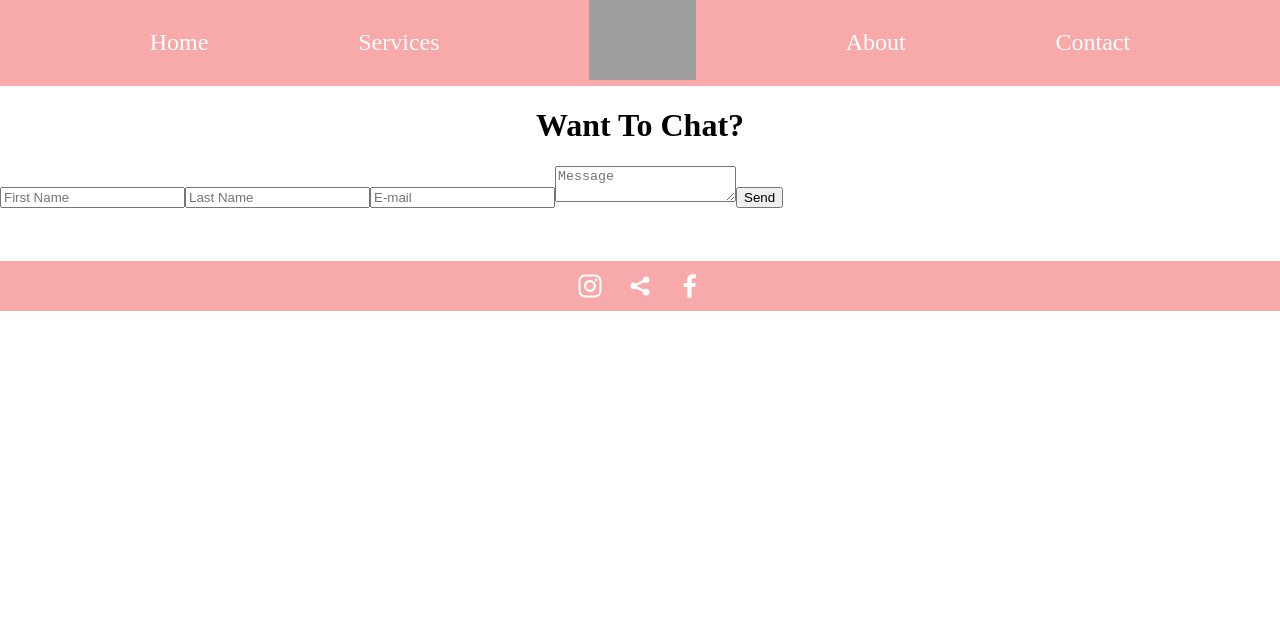
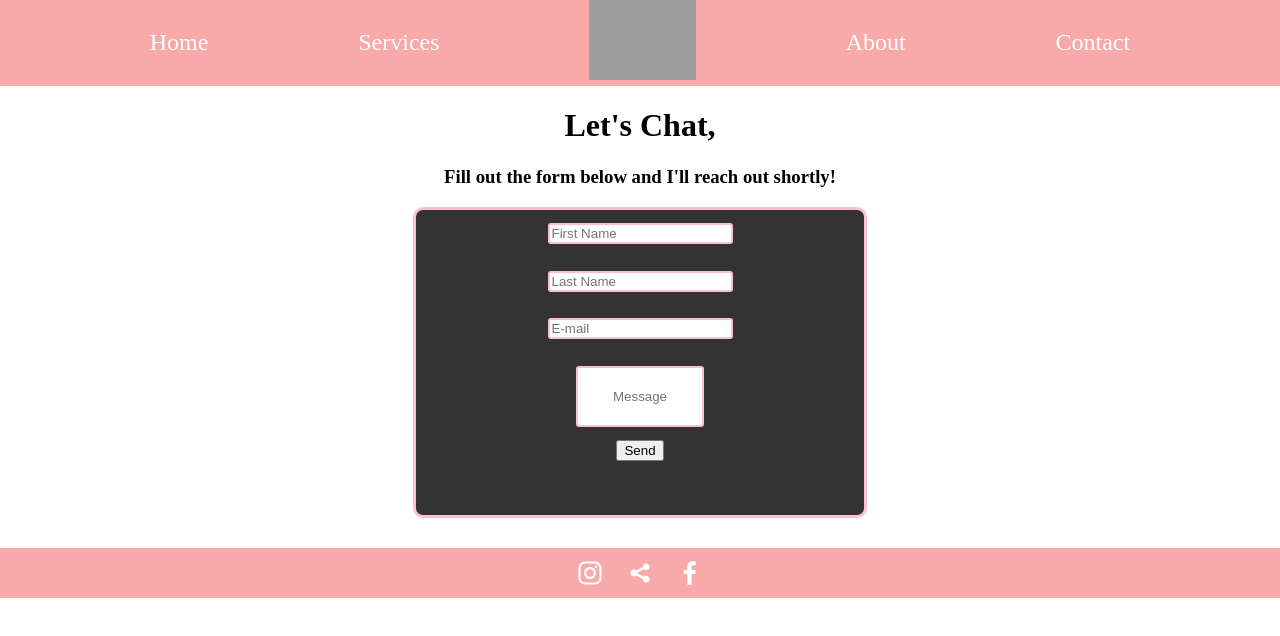
Before and after one commit to danielmruales/mccauleyfinnegan, a React (Create React App) app in the folder client/: page /contact in a window 1280 px wide. Shown: the top 636 px of the page. Built offline with nearby package versions, Linux system fonts and the light colour scheme; grey boxes are pictures that could not be loaded.

Commit message:
got submissions working on the admin page

```diff
--- a/client/src/Admin/Admin.js
+++ b/client/src/Admin/Admin.js
@@ -1,7 +1,7 @@
 import React, { Component } from 'react';
 import Nav from './Nav/Nav'
 import './Admin.css'
-
+import { withGlobalData } from '../GlobalData.js'
 
 class Admin extends Component {
     render() {
@@ -16,4 +16,4 @@ class Admin extends Component {
     }
 }
 
-export default Admin;
+export default withGlobalData(Admin);
--- a/client/src/Admin/Submissons/Sub.css
+++ b/client/src/Admin/Submissons/Sub.css
@@ -0,0 +1,13 @@
+.submissionsDiv {
+    display: flex;
+    flex-direction: column;
+    align-items: center;
+    background-color: black;
+    width: 30vw;
+    margin: auto;
+    color: white;
+    margin-bottom: 30pt;
+    margin-top: 30pt;
+    border: red 2px solid;
+    border-radius: 15px;
+}
--- a/client/src/Admin/Submissons/Sub.js
+++ b/client/src/Admin/Submissons/Sub.js
@@ -1,15 +1,33 @@
 import React, { Component } from 'react';
 import Nav from '../Nav/Nav.js'
+import {withGlobalData} from '../../GlobalData.js'
+import './Sub.css'
 
 class Sub extends Component {
+
+    componentDidMount(){
+        this.props.getContactInfo()
+    }
+
     render() {
+
+        const mappedSubmissions = this.props.submissions.map((submission, i) => {
+            return (
+                <div className='submissionsDiv'>
+                    <h1 className='firstNameSub'> First Name: {submission.firstName}</h1>
+                    <h2 className='lastNameSub'>Last Name:{submission.lastName}</h2>
+                    <h2 className='emailSub'>Email: {submission.email}</h2>
+                    <h3 className='messageSub'>Message: {submission.message}</h3>
+                </div>
+            )
+        })
         return (
             <div>
                 <Nav/>
-                <h1>Herro</h1>
+                {mappedSubmissions}
             </div>
         );
     }
 }
 
-export default Sub;
+export default withGlobalData(Sub);
--- a/client/src/App.css
+++ b/client/src/App.css
@@ -1,3 +1,26 @@
 body {
   margin: 0;
 }
+
+@media (max-width: 420px) {
+  .mainDiv {
+    position: relative;
+    height: 280vh;
+  }
+}
+@media (max-width: 375px) {
+  .mainDiv {
+    position: relative;
+    height: 310vh;
+  }
+}
+
+
+
+/*
+@media (min-width: 740px) and (max-width: 1060px) {
+  .mainDiv {
+    position: relative;
+    height: 175vh;
+  }
+} */
--- a/client/src/App.js
+++ b/client/src/App.js
@@ -14,7 +14,7 @@ import './App.css';
 class App extends Component {
   render() {
     return (
-      <div >
+      <div className='mainDiv'>
 
         <Switch>
           <Route exact path='/' component={Home}/>
--- a/client/src/Contact/Contact.css
+++ b/client/src/Contact/Contact.css
@@ -3,6 +3,27 @@
 }
 
 
+.formDiv {
+    background-color: #333333;
+    width: 35vw;
+    margin:  auto;
+    border: 3px solid pink;
+    border-radius: 10px;
+    margin-bottom: 30px
+}
+
 .contactForm {
     margin-bottom: 40pt;
+    display: flex;
+    flex-direction: column;
+    justify-content: center;
+    align-items: center;
+
 }
+
+.contactForm > input {
+    margin: 10pt;
+    border: 2px pink solid;
+    border-radius: 3px;
+
+}
--- a/client/src/Contact/Contact.js
+++ b/client/src/Contact/Contact.js
@@ -35,14 +35,17 @@ render() {
         return (
             <div>
                 <Navbar/>
-                <h1 className='contactTitle'>Want To Chat?</h1>
-                <form className='contactForm' onSubmit={this.handleSumbit}>
-                    <input placeholder='First Name' type='text' name='firstName' value = {this.state.firstName}  onChange = {this.handleChange} required/>
-                    <input placeholder='Last Name' type='text' name='lastName' value = {this.state.lastName} onChange ={ this.handleChange} required/>
-                    <input placeholder='E-mail' type='email' name='email' value = {this.state.email} onChange = {this.handleChange} required/>
-                    <textarea placeholder='Message' name='message' value = {this.state.message} onChange = {this.handleChange} required />
-                    <button>Send</button>
-                </form>
+                <h1 className='contactTitle'>Let's Chat,</h1>
+                <h3 className='contactTitle'>Fill out the form below and I'll reach out shortly!</h3>
+                <div className='formDiv'>
+                    <form className='contactForm' onSubmit={this.handleSumbit}>
+                        <input placeholder='First Name' type='text' name='firstName' value = {this.state.firstName}  onChange = {this.handleChange} required/>
+                        <input placeholder='Last Name' type='text' name='lastName' value = {this.state.lastName} onChange ={ this.handleChange} required/>
+                        <input placeholder='E-mail' type='email' name='email' value = {this.state.email} onChange = {this.handleChange} required/>
+                        <input type='text' placeholder='Message' name='message' value = {this.state.message} onChange = {this.handleChange} required style={{height: 55, width: 120, textAlign: "center"}}/>
+                        <button> Send </button>
+                    </form>
+                </div>
             </div>
         );
     }
--- a/client/src/Footer/Footer.css
+++ b/client/src/Footer/Footer.css
@@ -2,7 +2,27 @@
     display: flex;
     justify-content: center;
     position: absolute;
-
     width: 100vw;
     background-color: #f8a9a9;
 }
+
+@media (max-width: 420px) {
+    .footer {
+        position: absolute;
+        bottom: 0;
+    }
+}
+
+@media (max-width: 375px) {
+    .footer {
+        position: absolute;
+        bottom: 0
+    }
+}
+
+/* @media (min-width: 740px) and (max-width: 1060px) {
+    .footer {
+        position: absolute;
+        bottom: 0;
+    }
+} */
--- a/client/src/GlobalData.js
+++ b/client/src/GlobalData.js
@@ -6,9 +6,17 @@ class GlobalData extends Component {
     constructor(){
         super()
         this.state = {
-            contactInfo: []
+            contactInfo: [],
+            submissions: []
         }
     }
+
+    getContactInfo = () => {
+        axios.get('/contact').then(res => {
+            this.setState({submissions: res.data})
+        })
+    }
+
 
 
     postContactInfo = (newContactInfo) => {
@@ -23,6 +31,7 @@ class GlobalData extends Component {
         return (
             <Provider value={{
                 postContactInfo: this.postContactInfo,
+                getContactInfo: this.getContactInfo,
                 ...this.state
             }}>
                 {this.props.children}
--- a/client/src/Home/Home.css
+++ b/client/src/Home/Home.css
@@ -26,7 +26,7 @@
 .secondSection {
     /* background-color: white; */
     width: 100vw;
-    height: 940pt;
+    height: 970pt;
     /* margin-top: 20vh */
 }
 
@@ -56,6 +56,7 @@
     margin-right: 0;
     border: black solid 2px;
     border-radius: 5px;
+    cursor: pointer;
 }
 
 .topRight {
@@ -88,11 +89,6 @@
     margin-top: 25pt
 }
 
-/* .verticalLine {
-    border: 2px solid #F7A9A9;
-    margin: auto;
-    width: 300pt
-  } */
 
 .contactBtn {
     display: flex;
@@ -105,18 +101,9 @@
     font-size: 1.4em;
     border: 1px black solid;
     border-radius: 5px;
+    margin-top: 35pt;
 
 }
-
-
-
-
-
-
-
-
-
-
 
 @media (max-width: 420px) {
 
--- a/client/src/Home/Home.js
+++ b/client/src/Home/Home.js
@@ -3,7 +3,7 @@ import Navbar from '../Navbar/Navbar.js'
 import {Link} from 'react-router-dom'
 import './Home.css'
 
-const Home = () => {
+const Home = (props) => {
     return (
         <div>
             <Navbar/>
@@ -12,16 +12,16 @@ const Home = () => {
             </div>
             <div className='secondSection'>
                 <h1 className='secondTitle'>Words to tell them what you offer/why you</h1>
-                <hr width="1" size="100" color='#F7A9A9'/>
+                <hr width="1" size="100" color='#fff' style={{borderLeft: 'dashed 2pt #F7A9A9'}}/>
                 {/* <div className='verticalLine'></div> */}
                 <h2 className='servicesTitle'>Services</h2>
                 <div className='homePics'>
-                    <img src='https://www.mcfinneganphotography.com/uploads/9/1/6/0/91608040/editor/portraits.png?1519180663' alt='services pictures' className='topLeft' onClick={<Link to='/services'/>}/>
+                    <img src='https://www.mcfinneganphotography.com/uploads/9/1/6/0/91608040/editor/portraits.png?1519180663' alt='services pictures' className='topLeft' onClick={() => props.history.push('/services')}/>
                     <img src='https://www.mcfinneganphotography.com/uploads/9/1/6/0/91608040/editor/food.png?1519180934' alt='services pictures' className='topRight'/>
                     <img src='https://www.mcfinneganphotography.com/uploads/9/1/6/0/91608040/editor/product.png?1519181385' alt='services pictures' className='bottomLeft'/>
                     <img src='https://www.mcfinneganphotography.com/uploads/9/1/6/0/91608040/editor/travel.png?1519181588' alt='services pictures' className='bottomRight'/>
                 </div>
-                <hr width="1" size="100" color='#F7A9A9'/>
+                <hr width="1" size="100" color='#fff' style={{borderLeft: 'dashed 2pt #F7A9A9'}}/>
                 <h1 className='thirdTitle'>Words to make them Like you</h1>
                 <Link to='/contact' className='contactBtn'>Get In Touch </Link>
             </div>
```
